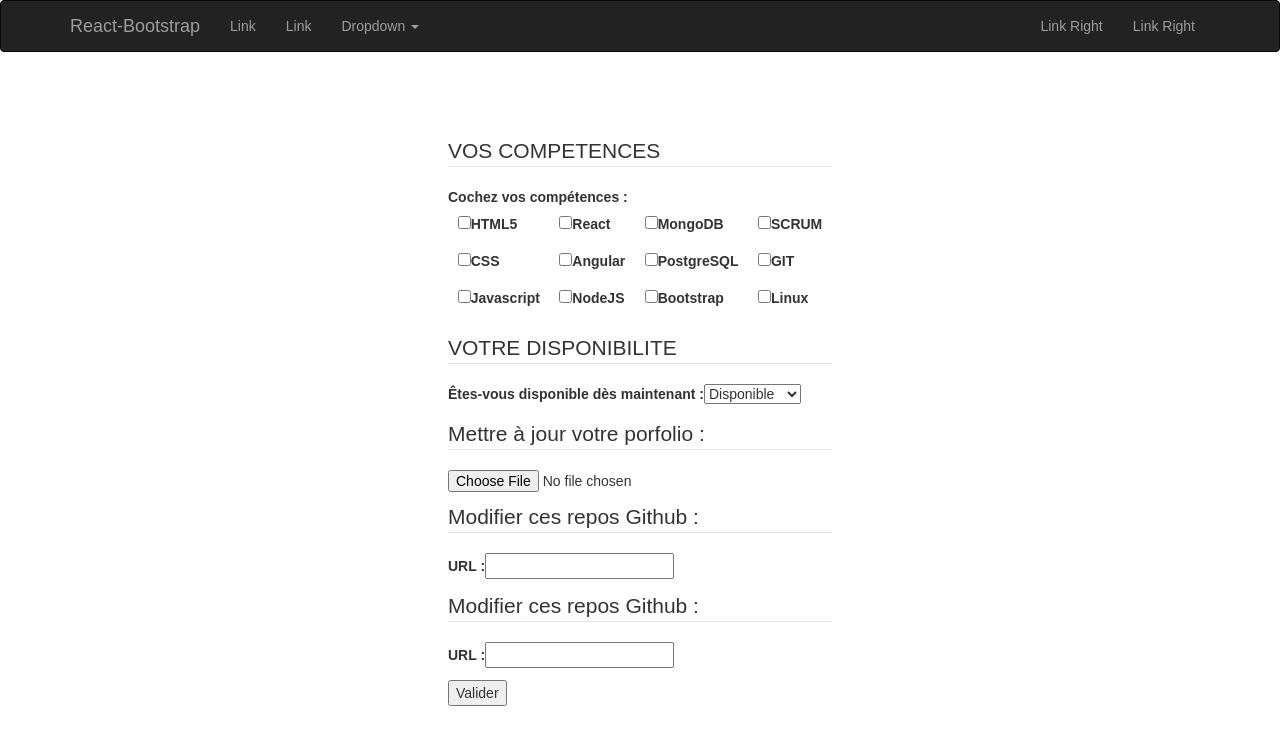
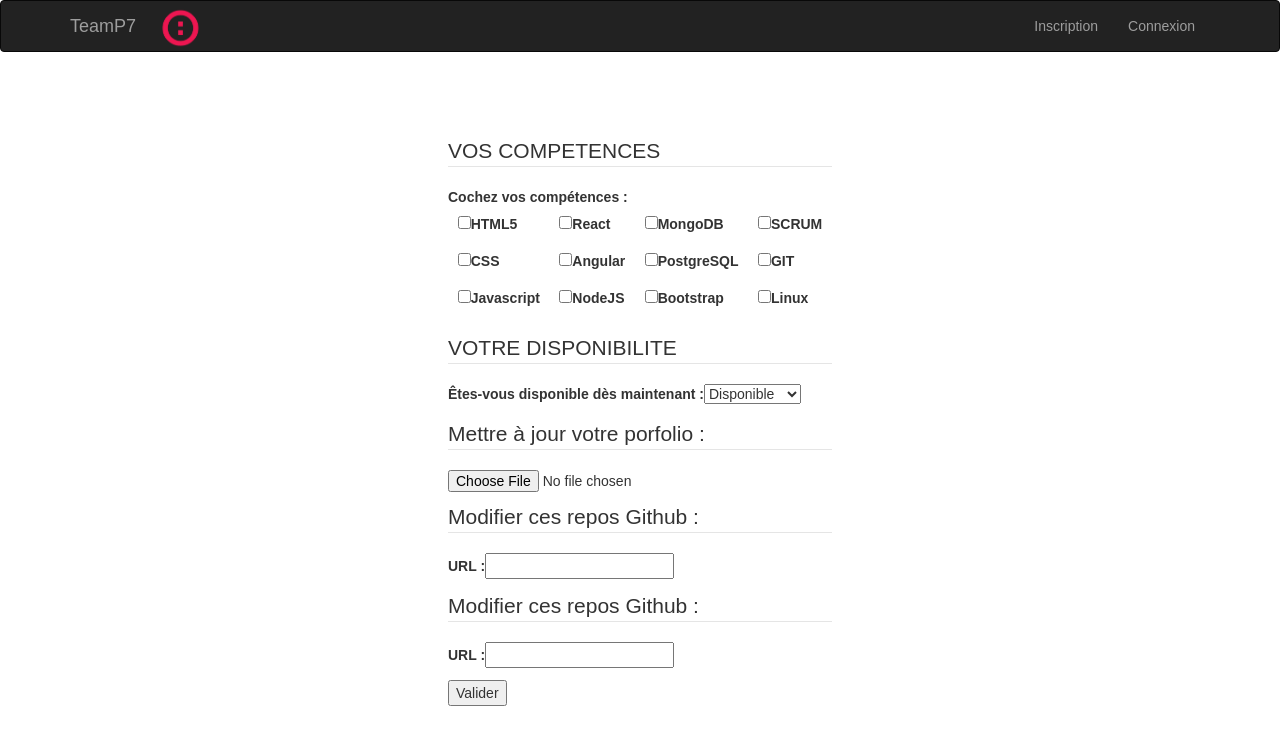
Before and after one commit to adamska27/teamP7-profil-page-member, a React (Create React App) app: page / in a window 1280 px wide. Shown: the top 744 px of the page. Built offline with nearby package versions, Linux system fonts and the light colour scheme.

Commit message:
ajout header

```diff
--- /dev/null
+++ b/src/components/HeaderPublic/Navbar.css
@@ -0,0 +1,4 @@
+#logoSimplon{
+  height:6vh;
+  padding-top: 0.4em;
+}
--- a/src/components/HeaderPublic/Navbar.jsx
+++ b/src/components/HeaderPublic/Navbar.jsx
@@ -1,4 +1,5 @@
 import React, {Component} from 'react';
+import './Navbar.css';
 import {Navbar} from 'react-bootstrap';
 import {FormGroup} from 'react-bootstrap';
 import {Button} from 'react-bootstrap';
@@ -6,33 +7,23 @@ import {Nav} from 'react-bootstrap';
 import {NavItem} from 'react-bootstrap';
 import {NavDropdown} from 'react-bootstrap';
 import {MenuItem} from 'react-bootstrap';
+import {logoCouleur} from '../../../public/logo-couleur.png';
 
 
 const NavbarInstance = () =>
   <Navbar inverse collapseOnSelect>
     <Navbar.Header>
+      <img src={require('../../../public/logo-couleur.png')} id='logoSimplon'/>
       <Navbar.Brand>
-        <a href="#">React-Bootstrap</a>
+        <a href="#">TeamP7</a>
       </Navbar.Brand>
       <Navbar.Toggle />
     </Navbar.Header>
     <Navbar.Collapse>
-      <Nav>
-        <NavItem eventKey={1} href="#">Link</NavItem>
-        <NavItem eventKey={2} href="#">Link</NavItem>
-        <NavDropdown eventKey={3} title="Dropdown" id="basic-nav-dropdown">
-          <MenuItem eventKey={3.1}>Action</MenuItem>
-          <MenuItem eventKey={3.2}>Another action</MenuItem>
-          <MenuItem eventKey={3.3}>Something else here</MenuItem>
-          <MenuItem divider />
-          <MenuItem eventKey={3.3}>Separated link</MenuItem>
-        </NavDropdown>
-      </Nav>
       <Nav pullRight>
-        <NavItem eventKey={1} href="#">Link Right</NavItem>
-        <NavItem eventKey={2} href="#">Link Right</NavItem>
+        <NavItem eventKey={1} href="#">Inscription</NavItem>
+        <NavItem eventKey={2} href="#">Connexion</NavItem>
       </Nav>
     </Navbar.Collapse>
   </Navbar>
-
 export default NavbarInstance;
```
